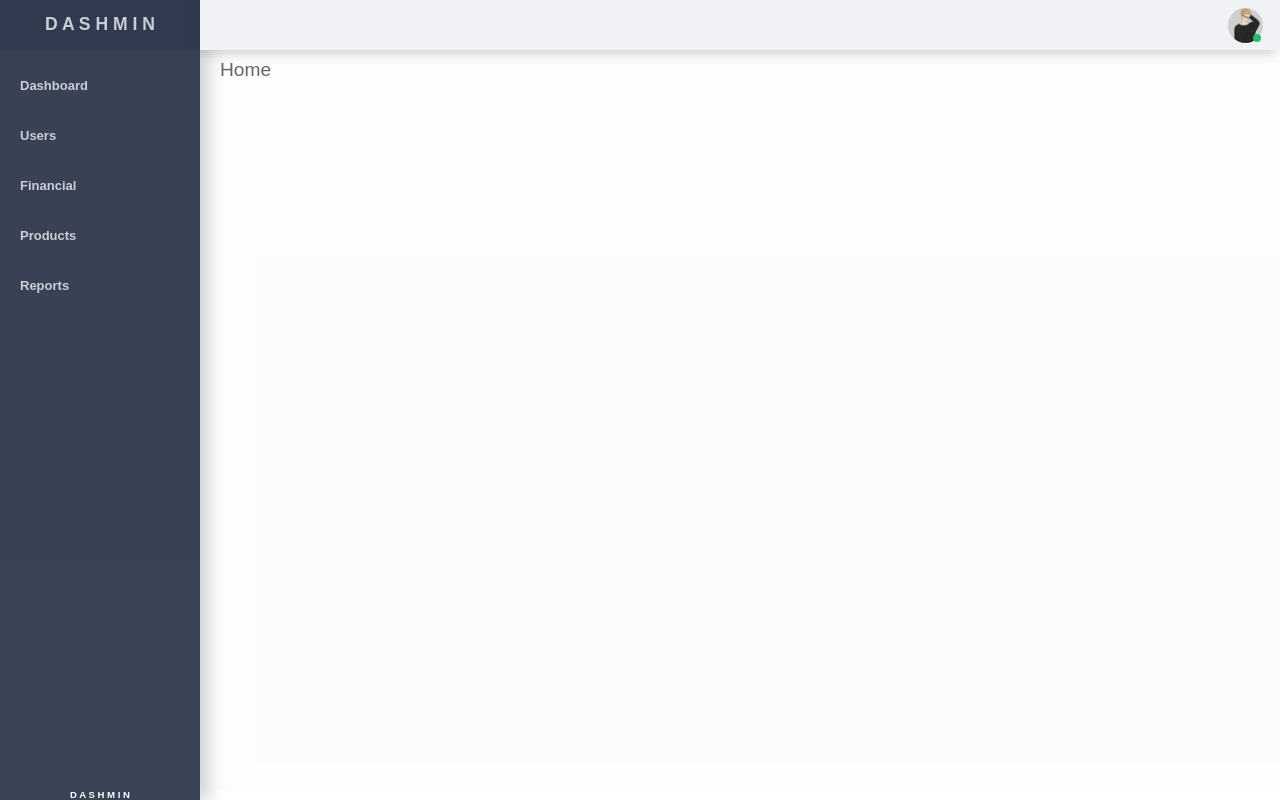
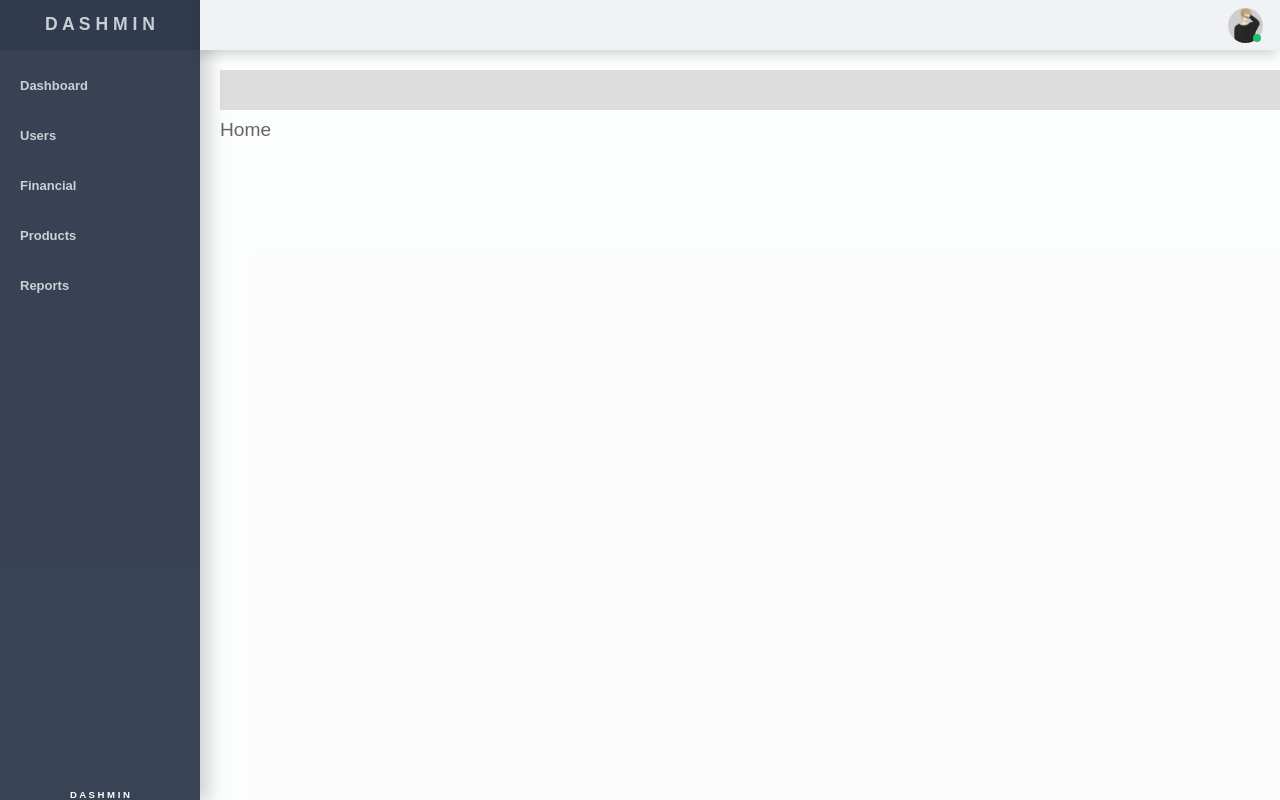
Before and after one commit to klaby/dashmin, a React (Create React App) app: page / in a window 1280 px wide. Shown: the top 800 px of the page. Built offline with nearby package versions, Linux system fonts and the light colour scheme.

Commit message:
#01 breadcrumbs

```diff
--- /dev/null
+++ b/src/components/Breadcrumb.js
@@ -0,0 +1,36 @@
+// Imports
+import React from 'react';
+import styled from 'styled-components';
+import { Link } from 'react-router-dom';
+
+// Styles
+const Breadcrumb = styled.div`
+  font-family: Arial, Helvetica, sans-serif;
+  height: 40px;
+  width: 100%;
+  background: #ddd;
+  display: flex;
+  justify-content: right;
+  align-items: center;
+  margin-bottom: 10px;
+  padding: 0 10px 0 10px;
+`;
+
+const Main = () => {
+  let path = document.location.pathname;
+  let paths = path.split('/');
+
+  const newPaths = [];
+  paths.map(route => (
+    route !== '' ? newPaths.push(`/${route}`) : newPaths.push('')
+  ));
+
+  return (
+    <Breadcrumb>
+      {newPaths.map(route => (
+        <Link to={route}>{route}</Link>
+      ))}
+    </Breadcrumb>
+  );
+}
+export default Main;
--- a/src/components/Content.js
+++ b/src/components/Content.js
@@ -5,11 +5,14 @@ import PropTypes from 'prop-types';
 import { useSelector } from 'react-redux';
 import { Route, Switch } from 'react-router-dom';
 
+// Components
+import Breadcrumb from './Breadcrumb';
+
 // Styles
 const Content = styled.div`
   position: relative;
   height: calc(100vh - 90px);
-  top: 60px;
+  top: 50px;
   width: 100%;
   background: rgba(241, 242, 246, .2);
   z-index: 99;
@@ -18,15 +21,19 @@ const Content = styled.div`
   @media only screen and (min-width: 576px) {
     width: ${props => (props.view === 'min' ? `calc(${100}% - ${50}px)` : `calc(${100}% - ${200}px)`)};
     left: ${props => (props.view === 'min' ? `${50}px` : `${200}px`)};
-    padding: 0 20px 20px 20px;
+    padding: 20px;
   }
 `;
+
 // Main
 const Main = ({ routes }) => {
   const { dashboard } = useSelector(state => state);
 
   return (
     <Content view={dashboard.content}>
+      <Switch>
+        <Breadcrumb />
+      </Switch>
       <Switch>
         {routes.map(route => (
           route.route === '/'
@@ -37,6 +44,7 @@ const Main = ({ routes }) => {
     </Content>
   );
 };
+
 // PropTypes
 Main.propTypes = {
   routes: PropTypes.arrayOf(PropTypes.object).isRequired,
```
